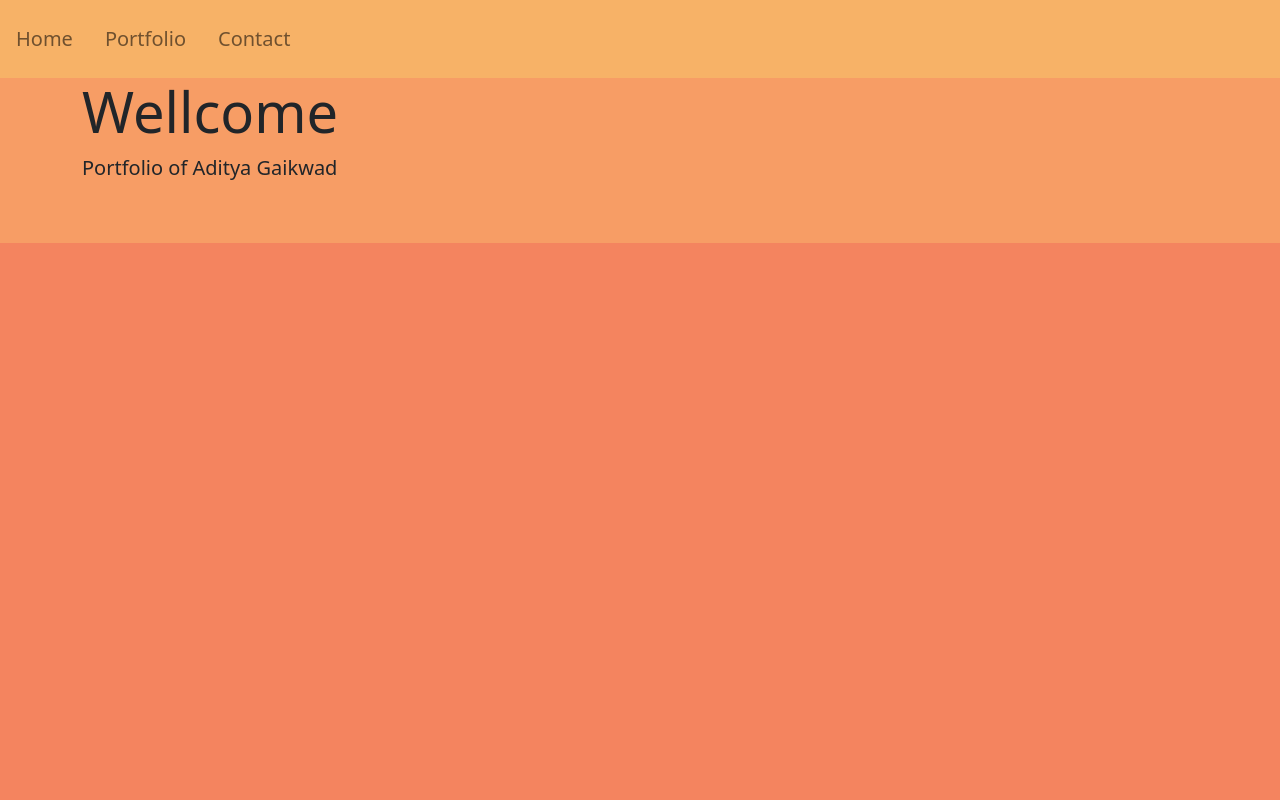
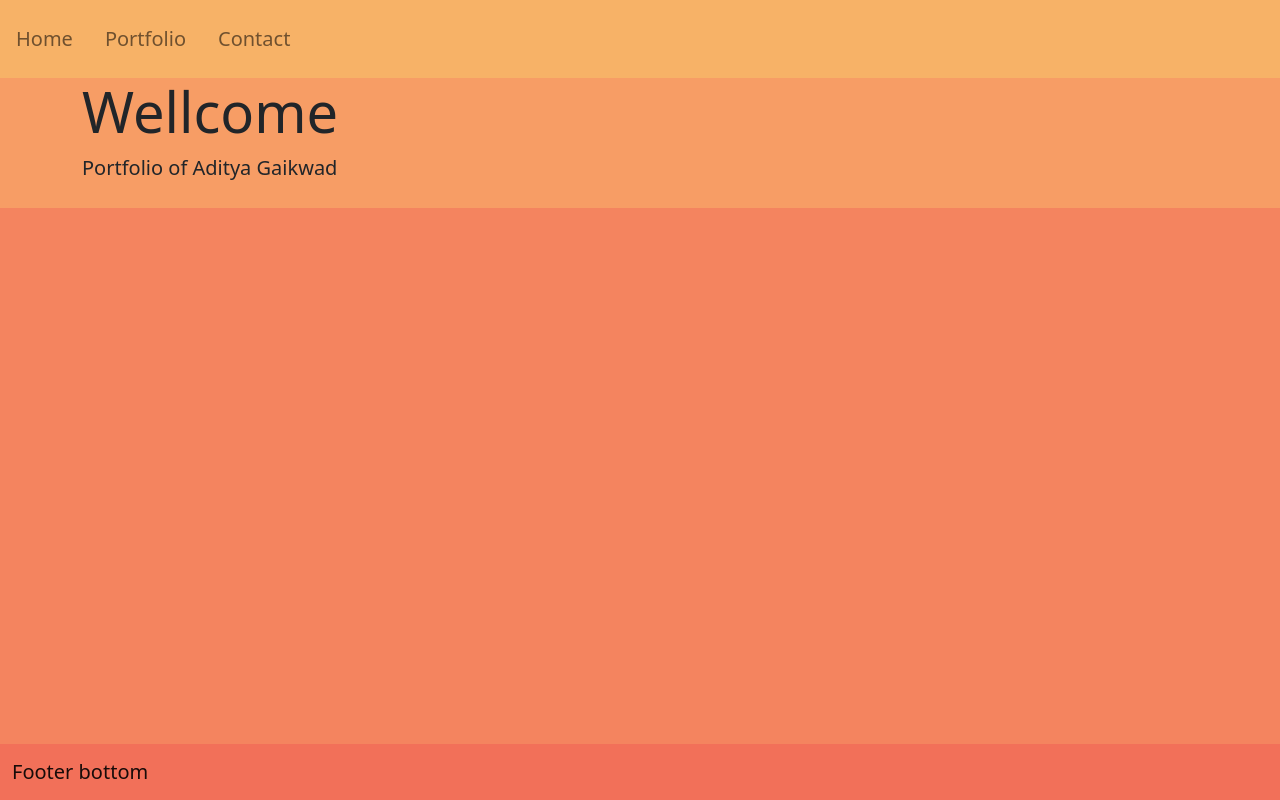
Before and after one commit to realAdif/Portfolio, a React (Create React App) app: page / in a window 1280 px wide. Built offline with nearby package versions, Linux system fonts and the light colour scheme.

Commit message:
Added react-flippy and fixed portfolio

```diff
--- a/package.json
+++ b/package.json
@@ -9,9 +9,9 @@
     "bootstrap": "^5.2.1",
     "react": "^17.0.2",
     "react-dom": "^17.0.2",
+    "react-flippy": "^1.1.0",
     "react-scripts": "5.0.1",
-    "sendbird-uikit": "^2.7.2",
-    "uikit": "^3.15.10",
+    "styled-components": "^5.3.6",
     "web-vitals": "^2.1.4"
   },
   "scripts": {
--- a/src/App.js
+++ b/src/App.js
@@ -1,11 +1,12 @@
 import React from "react";
 import PortfolioContainer from "./components/PortfolioContainer";
-// import "./styles/App.css"
+import Footer from './components/Footer'
 
 function App(){
     return(
         <div>
             <PortfolioContainer />
+            <Footer/>
         </div>
     )
 }
--- /dev/null
+++ b/src/components/Footer.js
@@ -0,0 +1,17 @@
+import React from "react";
+
+const styles = {
+    background: {
+      backgroundColor: '#F27059',
+    },
+
+};
+export default function footer(){
+    return(
+        <footer className="navbar fixed-bottom" style={styles.background}>
+            <div className="container-fluid">
+                <a className="navbar-brand" href="#Footer">Footer bottom</a>
+            </div>
+        </footer>
+    );
+}
--- a/src/components/Navbar.js
+++ b/src/components/Navbar.js
@@ -1,19 +1,11 @@
 /* eslint-disable jsx-a11y/anchor-is-valid */
 import React from 'react';
+import '../styles/Navbar.css'
 
-const styles = {
-    background: {
-        background: '#F7B267',
-        hight: '200px',
-        justifyContent: "center",
-        fontSize: "20px"
-    },
-
-};
 function Navbar({currentPages, handlePageChange}){
     return(
         <div >
-            <nav className="navbar navbar-expand-lg navbar-light" style={styles.background}>
+            <nav className="navbar navbar-expand-lg navbar-light background">
                 <div className="collapse navbar-collapse" id="navbarNav">
                     <ul className="navbar-nav mr-auto mt-2 mt-lg-0">
 
--- a/src/components/pages/Contact.js
+++ b/src/components/pages/Contact.js
@@ -1,11 +1,21 @@
 import React from "react";
 
+const styles = {
+    background: {
+        background: '#F79D65',
+        height: '130px'
+    },
+
+};
 
 export default function Protfolio(){
     return(
         <div>
-            {/* Images */}
-            <h1>Contact</h1>
+            <div className="jumbotron jumbotron-fluid" style={styles.background}>
+                <div className="container">
+                    <h1 className="display-4">Contact</h1>
+                </div>
+            </div>
         </div>
     );
 }
--- a/src/components/pages/Homepage.js
+++ b/src/components/pages/Homepage.js
@@ -1,15 +1,15 @@
 import React from "react";
 
 const styles = {
-    nav: {
+    background: {
       background: '#F79D65',
-      height: '165px'
+      height: '130px'
     },
 
 };
 export default function HomePage(){
     return(
-        <div className="jumbotron jumbotron-fluid" style={styles.nav}>
+        <div className="jumbotron jumbotron-fluid" style={styles.background}>
             <div className="container">
                 <h1 className="display-4">Wellcome</h1>
                 <p className="lead">Portfolio of Aditya Gaikwad</p>
--- a/src/components/pages/Portfolio.js
+++ b/src/components/pages/Portfolio.js
@@ -1,11 +1,37 @@
-import React from "react";
+import { useRef } from 'react';
+import Flippy, { FrontSide, BackSide } from 'react-flippy';
 
+const styles = {
+    background: {
+        background: '#F79D65',
+        height: '130px'
+    },
+    card:{
+
+    }
+
+};
 
 export default function Portfolio(){
+    const ref = useRef();
     return(
         <div>
-            {/* Images */}
-            <h1>Protfolio</h1>
+            <div className="jumbotron jumbotron-fluid" style={styles.background}>
+                <div className="container">
+                    <h1 className="display-4">Portfolio</h1>
+                </div>
+
+            </div>
+            <br/>
+            <div>
+                <Flippy flipDirection="horizontal" flipOnClick={true} flipOnHover={true}
+                    ref={ref}
+                    style={{ width: '200px', height: '200px' }} /// these are optional style, it is not necessary
+                    >
+                    <FrontSide style={{ backgroundColor: '#F25C54'}} >Project Name <br/> </FrontSide>
+                    <BackSide style={{ backgroundColor: '#F27059'}}>Link and information</BackSide>
+                </Flippy>
+            </div>
         </div>
     );
 }
--- /dev/null
+++ b/src/styles/Navbar.css
@@ -0,0 +1,5 @@
+.background {
+    background-color: #F7B267;
+    justify-content: center;
+    font-size: 20px;
+}
```
Also changed, not shown: src/components/pages/test.js (added, +15 -0 lines), 1 other file (tests, documents, lock files or other folders).
